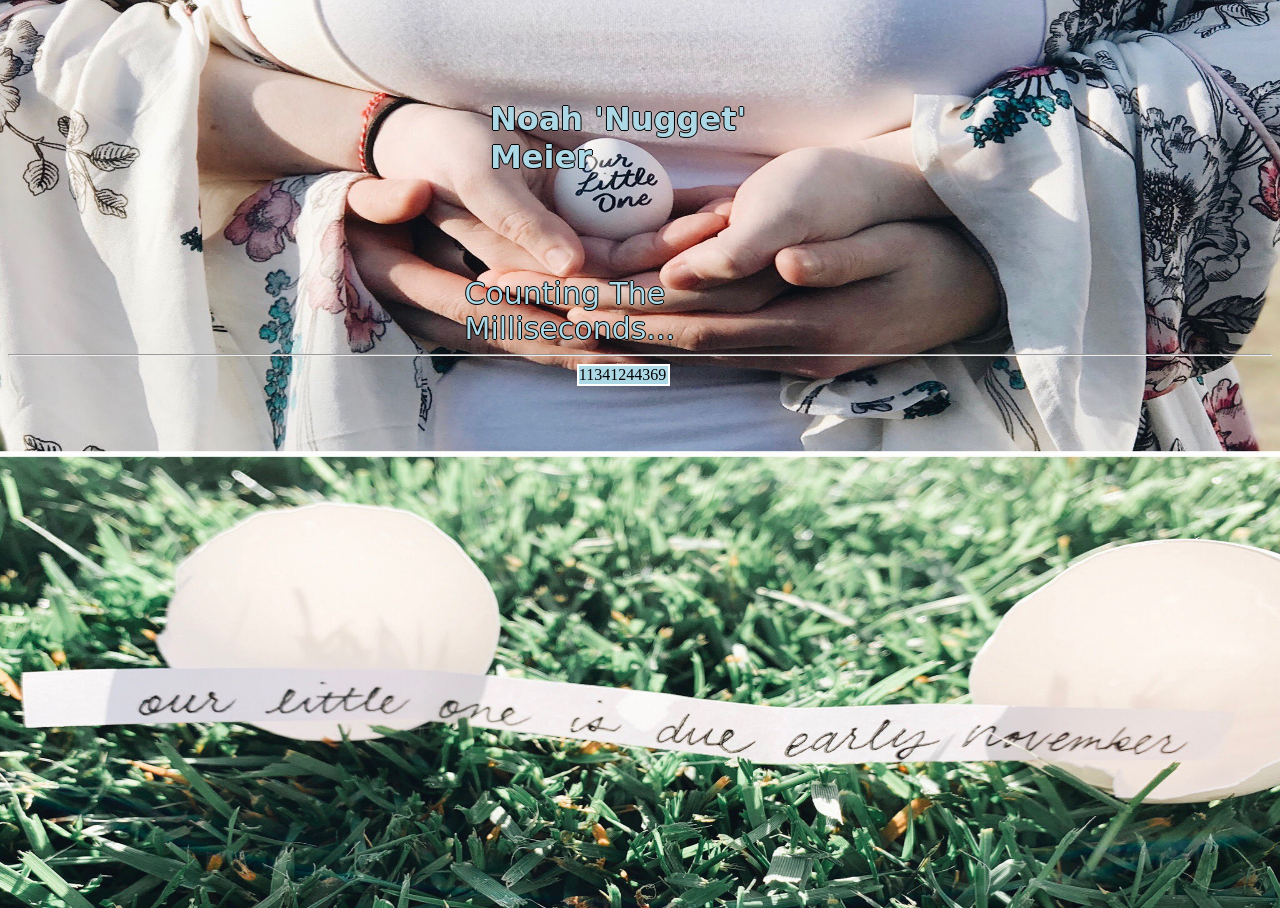
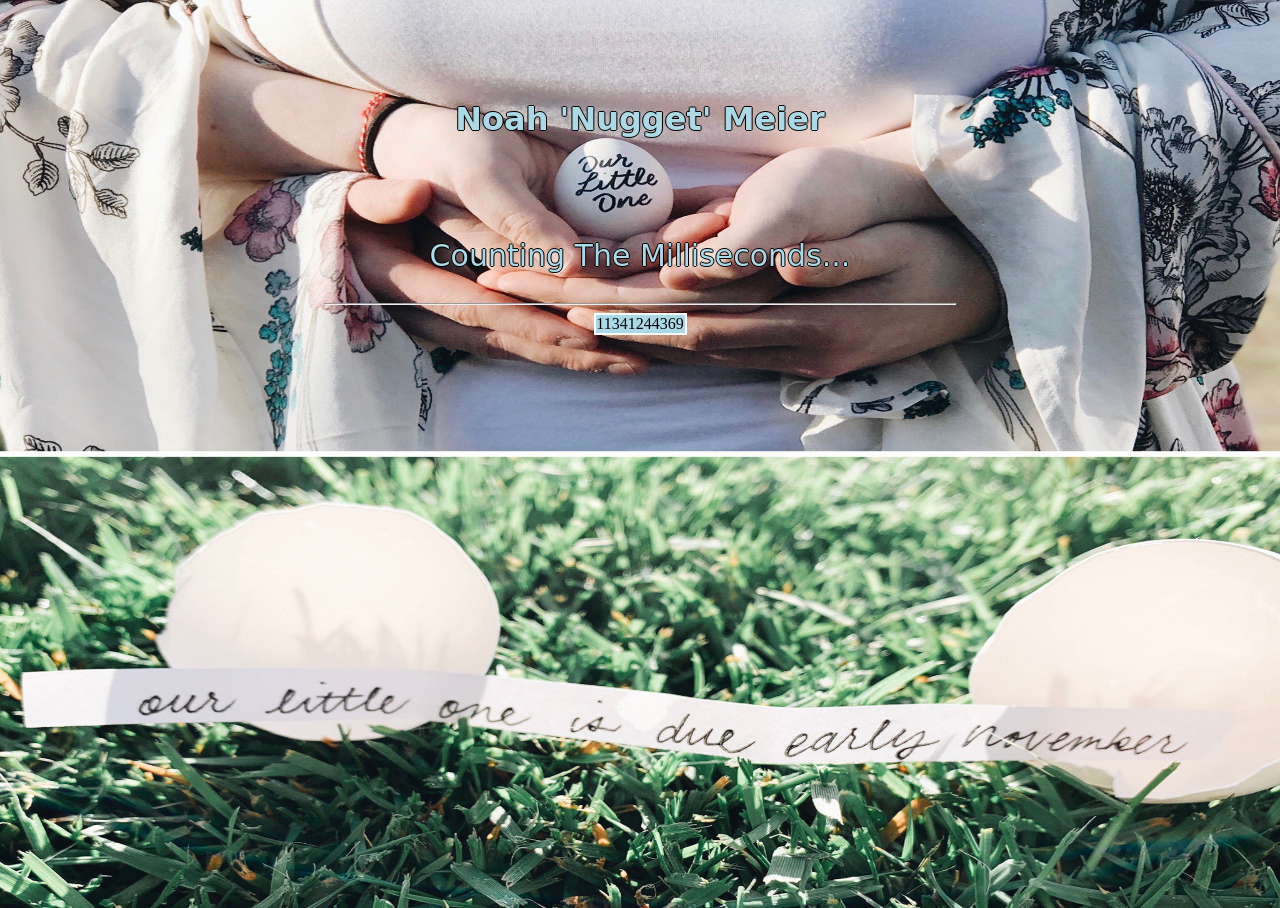
Before and after one commit to Remet0/Nugget-Noah, a plain HTML site: page index.html in a window 1280 px wide. Drawn offline with nearby package versions, Linux system fonts and the light colour scheme.

Commit message:
changed some spacing

```diff
--- a/assets/css/style.css
+++ b/assets/css/style.css
@@ -3,18 +3,25 @@ body{
     background-image: url('./../images/Kristen.jpg');
     background-size: 100% 100%;
 }
+.container{
+width: 50%;
+margin: 0 auto;
+text-align: center;
+
+
+}
 h1{
 color: lightblue;
 text-shadow: -1px 0 black, 0 1px black, 1px 0 black, 0 -1px black;
-margin: 0 auto;
-width: 300px;
+/* margin: 0 auto; */
+/* width: 300px; */
 margin-top: 100px;
 font-family:  cursive;
 
 }
 p{
-    width: 351px;
-    margin: 0 auto;
+    /* width: 351px; */
+    /* margin: 0 auto; */
     margin-top: 100px;
     color: lightblue;
     text-shadow: -1px 0 black, 0 1px black, 1px 0 black, 0 -1px black;
@@ -25,7 +32,7 @@ hr{
     color: lightblue;
 }
 #timer{
-    margin-left: 45%;
+    margin: 0 auto;
     width: 89px;
     background-color: lightblue;
     border: 2px solid white;
--- a/index.html
+++ b/index.html
@@ -9,11 +9,13 @@
 </head>
 <body>
 
+<div class="container">
     <h1>Noah 'Nugget' Meier</h1>
 
 <p>Counting The Milliseconds... </p>
 <hr>
 <div id = timer></div>
+</div>
 
 
 
```
